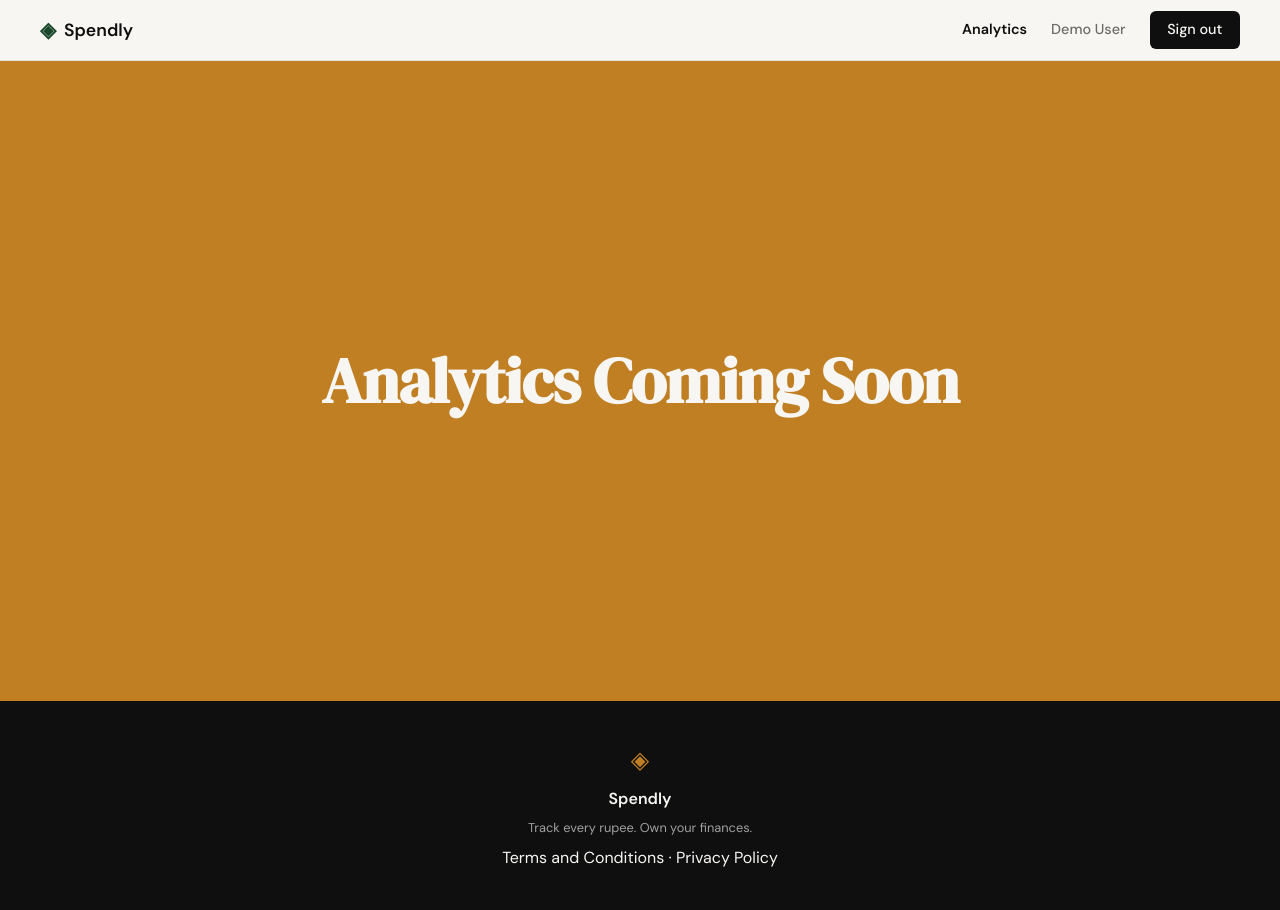
After one commit to jeffymadari/spendly, a Flask app: page /analytics in a window 1280 px wide. The commit adds this page. Run offline with Flask 3, Linux system fonts and the light colour scheme; a user stored in the database is signed in.

Commit message:
analytics coming soon page add

```diff
--- a/app.py
+++ b/app.py
@@ -209,6 +209,13 @@ def delete_expense(id):
     return "Delete expense — coming in Step 9"
 
 
+@app.route("/analytics")
+def analytics():
+    if not session.get("user_id"):
+        return redirect(url_for("login"))
+    return render_template("analytics.html")
+
+
 @app.route("/dashboard")
 def dashboard():
     return "Dashboard — coming in Step 3"
--- a/static/css/style.css
+++ b/static/css/style.css
@@ -102,6 +102,7 @@ a { color: inherit; text-decoration: none; }
 
 .nav-links a { color: var(--ink-muted); transition: color 0.2s; }
 .nav-links a:hover { color: var(--ink); }
+.nav-links a.nav-active { color: var(--ink); font-weight: 600; }
 .nav-user { color: var(--ink-muted); font-size: 0.9rem; font-weight: 500; }
 
 .nav-cta {
--- /dev/null
+++ b/templates/analytics.html
@@ -0,0 +1,31 @@
+{# templates/analytics.html #}
+{% extends "base.html" %}
+
+{% block title %}Analytics — Spendly{% endblock %}
+
+{% block head %}
+<style>
+.analytics-soon {
+    min-height: calc(100vh - 60px - 100px);
+    display: flex;
+    align-items: center;
+    justify-content: center;
+    background: var(--accent-2);
+}
+
+.analytics-soon-title {
+    font-family: var(--font-display);
+    font-size: clamp(2.5rem, 6vw, 4rem);
+    color: var(--paper);
+    text-align: center;
+    line-height: 1.2;
+    letter-spacing: -0.01em;
+}
+</style>
+{% endblock %}
+
+{% block content %}
+<div class="analytics-soon">
+    <h1 class="analytics-soon-title">Analytics Coming Soon</h1>
+</div>
+{% endblock %}
--- a/templates/base.html
+++ b/templates/base.html
@@ -20,6 +20,8 @@
             </a>
             <div class="nav-links">
                 {% if session.get('user_id') %}
+                    <a href="{{ url_for('analytics') }}"
+                       class="{% if request.endpoint == 'analytics' %}nav-active{% endif %}">Analytics</a>
                     <span class="nav-user">{{ session.get('user_name') }}</span>
                     <a href="{{ url_for('logout') }}" class="nav-cta">Sign out</a>
                 {% else %}
```
Also changed, not shown: .claude/settings.local.json.
